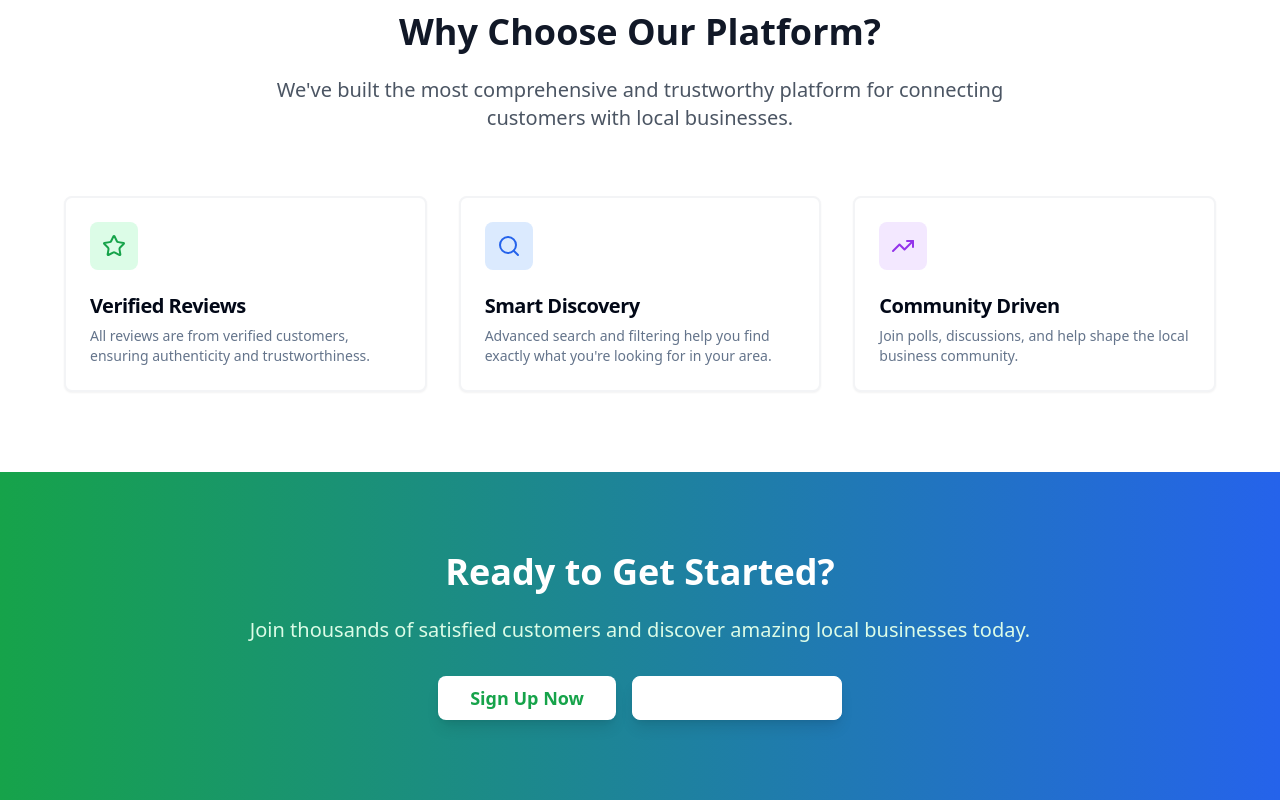
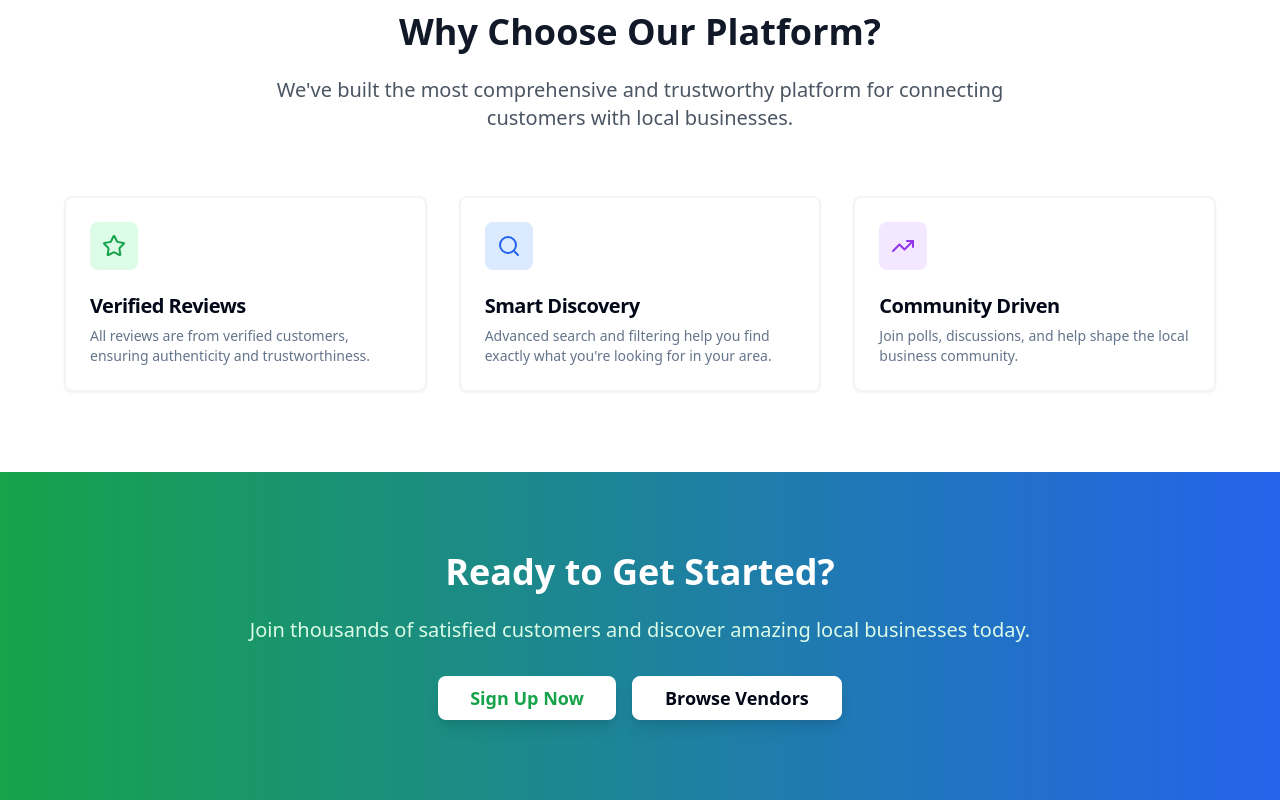
Before and after one commit to Migs-Ai/rateam-local-vibes-hub, a React (Vite) app: page / in a window 1280 px wide. Shown: the part 691-1491 px from the top of the page. Built offline with nearby package versions, Linux system fonts and the light colour scheme.

Commit message:
Visual edit in Lovable
Edited UI in Lovable

```diff
--- a/src/pages/Index.tsx
+++ b/src/pages/Index.tsx
@@ -1,14 +1,11 @@
-
 import { Link } from "react-router-dom";
 import { Button } from "@/components/ui/button";
 import { Card, CardContent, CardDescription, CardHeader, CardTitle } from "@/components/ui/card";
 import { Badge } from "@/components/ui/badge";
 import { Star, Users, Search, TrendingUp, Store, MessageSquare } from "lucide-react";
 import Header from "@/components/Header";
-
 const Index = () => {
-  return (
-    <div className="min-h-screen bg-gradient-to-br from-green-50 to-blue-50">
+  return <div className="min-h-screen bg-gradient-to-br from-green-50 to-blue-50">
       <Header />
 
       {/* Hero Section */}
@@ -31,11 +28,7 @@ const Index = () => {
             </Link>
 
             <Link to="/vendor-signup">
-              <Button
-                size="lg"
-                variant="outline"
-                className="bg-green-600 hover:bg-green-700 text-white border-green-600 hover:border-green-700 px-8 py-3 text-lg font-semibold rounded-lg shadow-lg hover:shadow-xl transition-all duration-200"
-              >
+              <Button size="lg" variant="outline" className="bg-green-600 hover:bg-green-700 text-white border-green-600 hover:border-green-700 px-8 py-3 text-lg font-semibold rounded-lg shadow-lg hover:shadow-xl transition-all duration-200">
                 <Store className="mr-2 h-5 w-5" />
                 Register Your Business
               </Button>
@@ -139,19 +132,13 @@ const Index = () => {
             </Link>
 
             <Link to="/vendors">
-              <Button
-                size="lg"
-                variant="outline"
-                className="border-white text-white hover:bg-white hover:text-green-600 px-8 py-3 text-lg font-semibold rounded-lg shadow-lg hover:shadow-xl transition-all duration-200"
-              >
+              <Button size="lg" variant="outline" className="border-white text-green hover:bg-white hover:text-green-600 px-8 py-3 text-lg font-semibold rounded-lg shadow-lg hover:shadow-xl transition-all duration-200">
                 Browse Vendors
               </Button>
             </Link>
           </div>
         </div>
       </section>
-    </div>
-  );
+    </div>;
 };
-
 export default Index;
```
